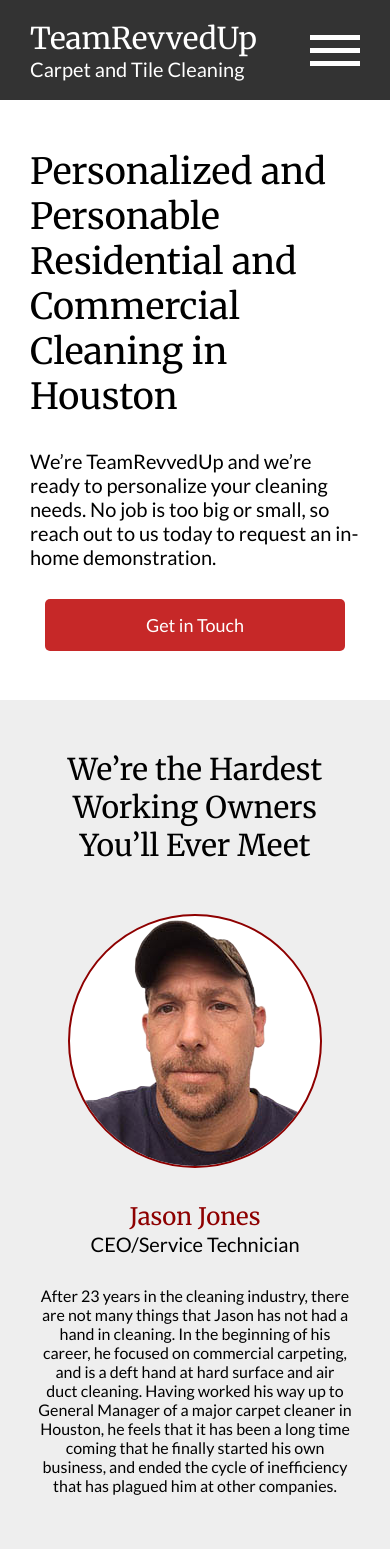
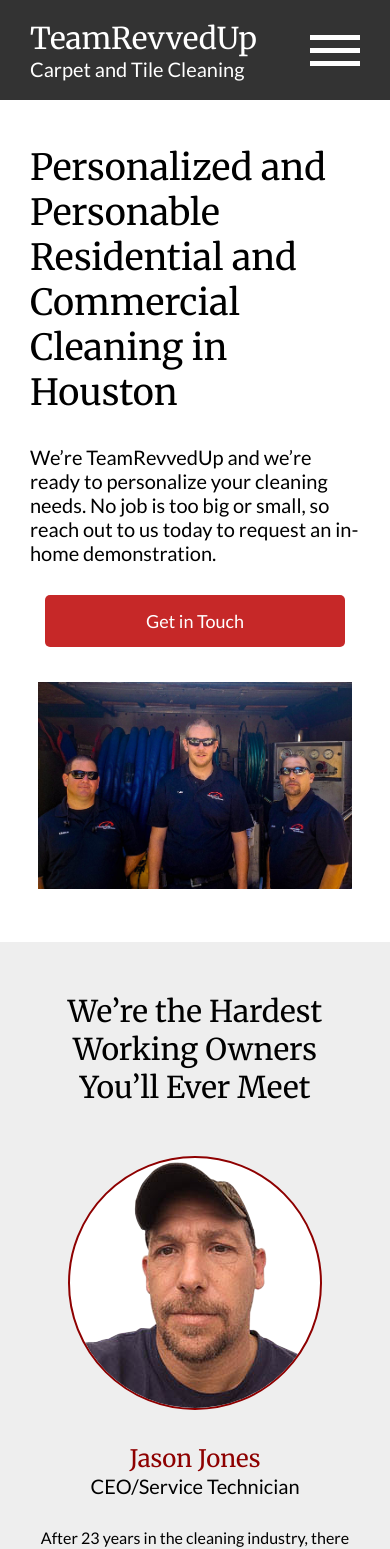
Before and after one commit to chelsme/Team-Revved-Up, an Angular app: page / in a window 390 px wide. Shown: the top 1549 px of the page. Built offline with nearby package versions, Linux system fonts and the light colour scheme.

Commit message:
changed hero image

```diff
--- a/src/app/app.service.ts
+++ b/src/app/app.service.ts
@@ -5,8 +5,8 @@
   providedIn: 'root',
 })
 export class AppService {
-  public hamburgerMenu = new BehaviorSubject<boolean>(
-    window.innerWidth <= 950 && 700 <= window.innerWidth
+  public mediumWidth = new BehaviorSubject<boolean>(
+    window.innerWidth <= 1000 && 700 <= window.innerWidth
   )
   public isMobile = new BehaviorSubject<boolean>(window.innerWidth <= 700)
   public hamburgerOpen = new BehaviorSubject<boolean>(false)
@@ -18,9 +18,7 @@
   }
 
   private widthCheck() {
-    this.hamburgerMenu.next(
-      window.innerWidth <= 950 && 700 <= window.innerWidth
-    )
+    this.mediumWidth.next(window.innerWidth <= 1000 && 700 <= window.innerWidth)
     this.isMobile.next(window.innerWidth <= 700)
   }
 }
--- a/src/app/components/contact-form/contact-form.component.ts
+++ b/src/app/components/contact-form/contact-form.component.ts
@@ -18,16 +18,16 @@
   })
   showErrorState = false
 
-  hamburgerMenu: boolean
+  mediumWidth: boolean
   isMobile: boolean
-  hamburgerMenuSubscription: Subscription
+  mediumWidthSubscription: Subscription
   mobileSubscription: Subscription
 
   constructor(private http: HttpClient, private appService: AppService) {}
 
   ngOnInit() {
-    this.hamburgerMenuSubscription = this.appService.hamburgerMenu.subscribe(
-      hamburgerMenu => (this.hamburgerMenu = hamburgerMenu)
+    this.mediumWidthSubscription = this.appService.mediumWidth.subscribe(
+      mediumWidth => (this.mediumWidth = mediumWidth)
     )
     this.mobileSubscription = this.appService.isMobile.subscribe(
       isMobile => (this.isMobile = isMobile)
@@ -35,7 +35,7 @@
   }
 
   ngOnDestroy() {
-    this.hamburgerMenuSubscription.unsubscribe()
+    this.mediumWidthSubscription.unsubscribe()
     this.mobileSubscription.unsubscribe()
   }
 
--- a/src/app/components/nav/nav.component.html
+++ b/src/app/components/nav/nav.component.html
@@ -1,4 +1,4 @@
-<nav [ngClass]="{ mobile: hamburgerMenu || isMobile }">
+<nav [ngClass]="{ mobile: mediumWidth || isMobile }">
   <div class="link" (click)="goTo('team')">Who We Are</div>
   <div class="link" (click)="goTo('services')">What We Do</div>
   <!-- <div (click)="goTo('testimonials')">Customer Testimonials</div> -->
--- a/src/app/components/nav/nav.component.ts
+++ b/src/app/components/nav/nav.component.ts
@@ -8,16 +8,16 @@
   styleUrls: ['./nav.component.scss'],
 })
 export class NavComponent implements OnInit {
-  hamburgerMenu: boolean
+  mediumWidth: boolean
   isMobile: boolean
-  hamburgerMenuSubscription: Subscription
+  mediumWidthSubscription: Subscription
   mobileSubscription: Subscription
 
   constructor(private appService: AppService) {}
 
   ngOnInit() {
-    this.hamburgerMenuSubscription = this.appService.hamburgerMenu.subscribe(
-      hamburgerMenu => (this.hamburgerMenu = hamburgerMenu)
+    this.mediumWidthSubscription = this.appService.mediumWidth.subscribe(
+      mediumWidth => (this.mediumWidth = mediumWidth)
     )
     this.mobileSubscription = this.appService.isMobile.subscribe(
       isMobile => (this.isMobile = isMobile)
@@ -25,7 +25,7 @@
   }
 
   ngOnDestroy() {
-    this.hamburgerMenuSubscription.unsubscribe()
+    this.mediumWidthSubscription.unsubscribe()
     this.mobileSubscription.unsubscribe()
   }
 
--- a/src/app/containers/contact/contact.component.html
+++ b/src/app/containers/contact/contact.component.html
@@ -5,14 +5,15 @@
   <div class="location">
     <iframe
       class="map"
-      src="https://www.google.com/maps/embed?pb=!1m18!1m12!1m3!1d443090.1893500749!2d-95.68148369766872!3d29.81688238793649!2m3!1f0!2f0!3f0!3m2!1i1024!2i768!4f13.1!3m3!1m2!1s0x8640b8b4488d8501%3A0xca0d02def365053b!2sHouston%2C%20TX!5e0!3m2!1sen!2sus!4v1582498312058!5m2!1sen!2sus"
+      src="https://www.google.com/maps/embed?pb=!1m12!1m8!1m3!1d443328.13627659174!2d-95.34972878742575!3d29.763149746615582!3m2!1i1024!2i768!4f13.1!2m1!1shouston%20outer%20loop!5e0!3m2!1sen!2sus!4v1588475779475!5m2!1sen!2sus"
       width="550"
       height="350"
       frameborder="0"
       style="border:0;"
       allowfullscreen=""
     ></iframe>
-    <h3 class="text">Proudly Serving Houston, TX</h3>
+
+    <h3 class="text">Proudly Serving the Houston, TX Area</h3>
     <p class="text">
       Give us a call at <a href="tel:832-422-7455">832-422-7455</a> or fill out
       the form and we’ll get back to you promptly.
--- a/src/app/containers/contact/contact.component.scss
+++ b/src/app/containers/contact/contact.component.scss
@@ -19,6 +19,7 @@
   }
 
   h3 {
+    font-size: 28px;
     margin: 50px 0 30px;
   }
 
--- a/src/app/containers/header/header.component.html
+++ b/src/app/containers/header/header.component.html
@@ -6,6 +6,6 @@
       <h5>Carpet and Tile Cleaning</h5>
     </div>
   </div>
-  <app-nav *ngIf="!hamburgerMenu && !isMobile"></app-nav>
-  <hamburger-menu *ngIf="hamburgerMenu || isMobile"></hamburger-menu>
+  <app-nav *ngIf="!mediumWidth && !isMobile"></app-nav>
+  <hamburger-menu *ngIf="mediumWidth || isMobile"></hamburger-menu>
 </header>
--- a/src/app/containers/header/header.component.ts
+++ b/src/app/containers/header/header.component.ts
@@ -8,16 +8,16 @@
   styleUrls: ['./header.component.scss'],
 })
 export class HeaderComponent implements OnInit {
-  hamburgerMenu: boolean
+  mediumWidth: boolean
   isMobile: boolean
-  hamburgerMenuSubscription: Subscription
+  mediumWidthSubscription: Subscription
   mobileSubscription: Subscription
 
   constructor(private appService: AppService) {}
 
   ngOnInit() {
-    this.hamburgerMenuSubscription = this.appService.hamburgerMenu.subscribe(
-      hamburgerMenu => (this.hamburgerMenu = hamburgerMenu)
+    this.mediumWidthSubscription = this.appService.mediumWidth.subscribe(
+      mediumWidth => (this.mediumWidth = mediumWidth)
     )
     this.mobileSubscription = this.appService.isMobile.subscribe(
       isMobile => (this.isMobile = isMobile)
@@ -25,7 +25,7 @@
   }
 
   ngOnDestroy() {
-    this.hamburgerMenuSubscription.unsubscribe()
+    this.mediumWidthSubscription.unsubscribe()
     this.mobileSubscription.unsubscribe()
   }
 }
--- a/src/app/containers/hero/hero.component.html
+++ b/src/app/containers/hero/hero.component.html
@@ -1,4 +1,6 @@
-<div [class]="isMobile ? 'mobile' : 'container'">
+<div
+  [class]="isMediumWidth ? 'mediumWidth' : isMobile ? 'mobile' : 'container'"
+>
   <div class="text">
     <h2>
       Personalized and Personable Residential and Commercial Cleaning in Houston
@@ -10,5 +12,7 @@
     </h5>
     <app-button text="Get in Touch" (click)="goTo('contact')"></app-button>
   </div>
-  <div class="img" *ngIf="!isMobile"></div>
+  <div class="img">
+    <img src="../../../assets/team.jpg" alt="team" />
+  </div>
 </div>
--- a/src/app/containers/hero/hero.component.scss
+++ b/src/app/containers/hero/hero.component.scss
@@ -1,4 +1,5 @@
 .container,
+.medium,
 .mobile {
   align-items: center;
   display: flex;
@@ -19,28 +20,50 @@
     h5,
     app-button {
       margin: 15px 0;
-      min-width: 512px;
+      min-width: 500px;
     }
   }
 
   .img {
-    background: linear-gradient(
-        to left,
-        rgba(255, 255, 255, 0) 22%,
-        rgba(255, 255, 255, 1)
-      ),
-      url('../../../assets/hero-tile.png');
-    background-repeat: no-repeat;
-    background-size: cover;
-    height: 550px;
-    position: absolute;
-    right: 0;
-    width: 50%;
+    margin: auto;
+    width: 45%;
+
+    img {
+      width: 100%;
+    }
+  }
+}
+
+.mediumWidth {
+  flex-direction: column;
+  width: 100%;
+
+  .text {
+    padding: 100px 0 50px;
+    width: 100%;
+
+    h2,
+    h5,
+    app-button {
+      padding: 20px 0;
+      min-width: 300px;
+    }
+  }
+
+  .img {
+    text-align: center;
+
+    img {
+      padding: 0 0 50px;
+      width: 80%;
+    }
   }
 }
 
 .mobile {
-  height: 600px;
+  height: fit-content;
+  flex-direction: column;
+  margin-top: 30px;
 
   .text {
     width: 100%;
@@ -51,4 +74,15 @@
       min-width: 300px;
     }
   }
+
+  .img {
+    text-align: center;
+    padding: 20px 0 50px;
+    margin: unset;
+    width: 100%;
+
+    img {
+      width: 95%;
+    }
+  }
 }
--- a/src/app/containers/hero/hero.component.ts
+++ b/src/app/containers/hero/hero.component.ts
@@ -9,7 +9,9 @@
 })
 export class HeroComponent implements OnInit {
   isMobile: boolean
+  isMediumWidth: boolean
   mobileSubscription: Subscription
+  mediumWidthSubscription: Subscription
 
   constructor(private appService: AppService) {}
 
@@ -17,10 +19,14 @@
     this.mobileSubscription = this.appService.isMobile.subscribe(
       isMobile => (this.isMobile = isMobile)
     )
+    this.mediumWidthSubscription = this.appService.mediumWidth.subscribe(
+      mediumWidth => (this.isMediumWidth = mediumWidth)
+    )
   }
 
   ngOnDestroy() {
     this.mobileSubscription.unsubscribe()
+    this.mediumWidthSubscription.unsubscribe()
   }
 
   goTo(location: string): void {
```
Also changed, not shown: src/app/components/contact-form/contact-form.component.html (+5 -5 lines), src/assets/team.jpg (added).
